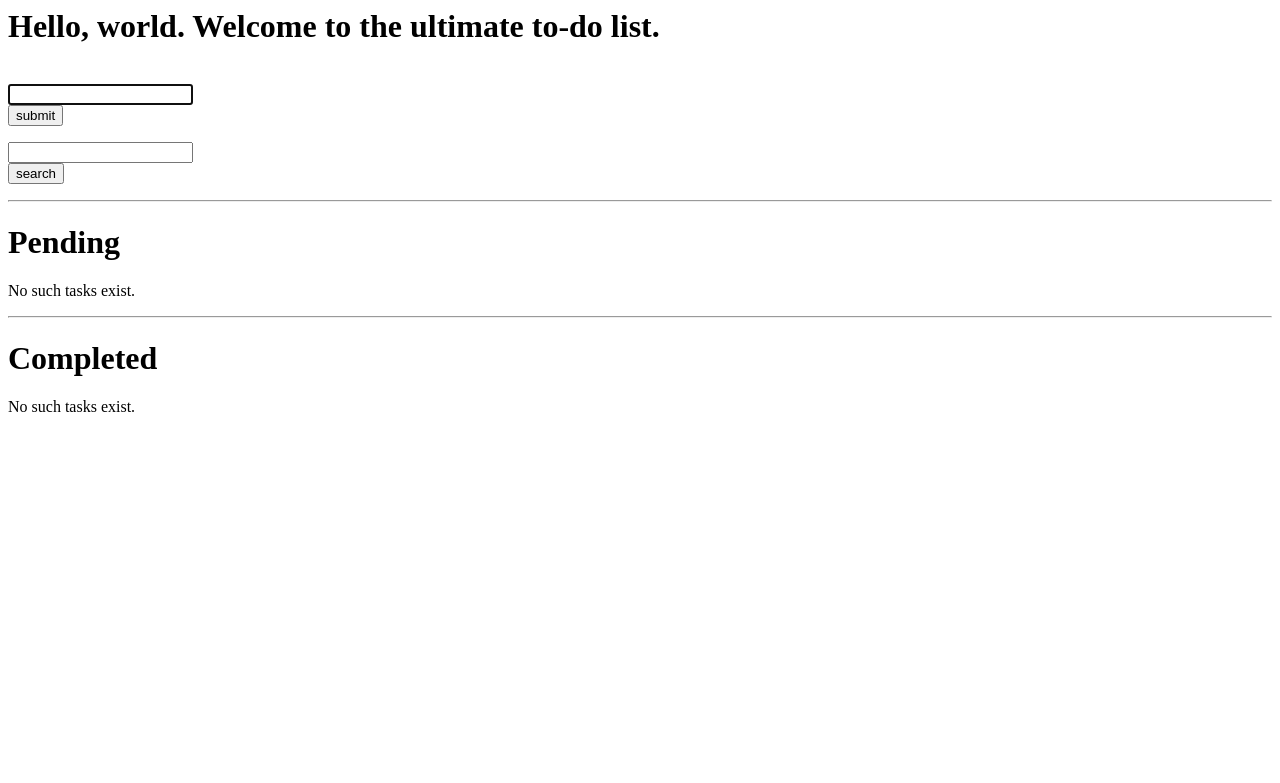
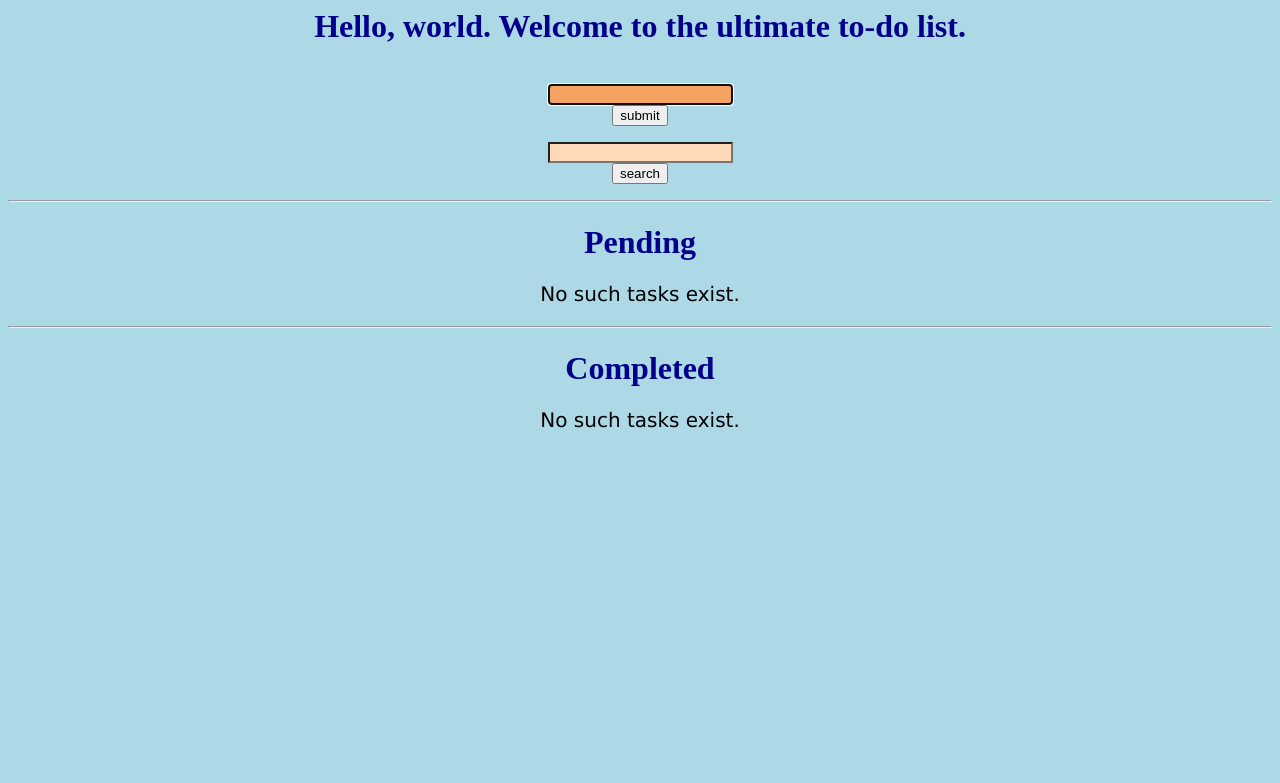
Before and after one commit to AniaMakes/todolist-html, a Django app: page /todolist/ in a window 1280 px wide. Shown: the top 783 px of the page. Run offline with Django 3.2, Linux system fonts and the light colour scheme; data that the repository does not hold is empty.

Commit message:
Made it look pretty

```diff
--- /dev/null
+++ b/mysite/todolist/static/todolist/style.css
@@ -0,0 +1,39 @@
+body {
+    background-color: lightblue;
+}
+
+h1 {
+    color: DarkBlue;
+    text-align: center;
+}
+
+p {
+    font-family: verdana;
+    font-size: 20px;
+}
+
+tr:nth-child(even) {background-color: #f2f2f2}
+
+td{
+    padding: 2px;
+}
+
+input[type=text] {
+    background-color: PeachPuff;
+}
+
+input[type=text]:focus {
+    background-color: SandyBrown;
+}
+
+table {
+    border: 5px solid black;
+    border-radius: 15px 50px;
+    padding: 15px
+}
+
+.center {
+    margin-left: auto;
+    margin-right: auto;
+    text-align: center;
+}
--- a/mysite/todolist/templates/todolist/index.html
+++ b/mysite/todolist/templates/todolist/index.html
@@ -1,22 +1,26 @@
+{% load static %}
+
+<link rel="stylesheet" type="text/css" href="{% static 'todolist/style.css' %}" />
+
 <h1>Hello, world. Welcome to the ultimate to-do list.</h1>
 <br />
 
 
-
-<form action="#" method="post">
+<div class="center">
+<form action="#" method="post" class="center">
 	{% csrf_token %}
 	<input name="text_field" type="text" max=200 autofocus>
 	<br />
 	<input id="submit" type="submit" value="submit" name="submit_task" />
 </form>
 
-<form action="#" method="post">
+<form action="#" method="post" class="center">
 	{% csrf_token %}
 	<input name="text_field" type="text" max=200 placeholder="{{ past_search_term }}">
 	<br />
 	<input id="submit" type="submit" value="search" name="search_tasks" />
 </form>
-
+<div>
 <!-- <form action="#" method="post">
 	{% csrf_token %}
 	<input name="text_field" type="text" max=200>
@@ -27,7 +31,7 @@
 <hr />
 
 <h1> Pending </h1> {% if waiting_todos %}
-<table style="width:auto">
+<table class="center">
 	{% for task in waiting_todos %}
 	<tr>
 		<td text-align="center">
@@ -63,7 +67,7 @@
 <h1> Completed </h1>
 
 {% if tasks_done %}
-	<table style="width:auto">
+	<table class="center"  >
 		{% for task in tasks_done %}
 		<tr>
 			<td text-align="center">
```
